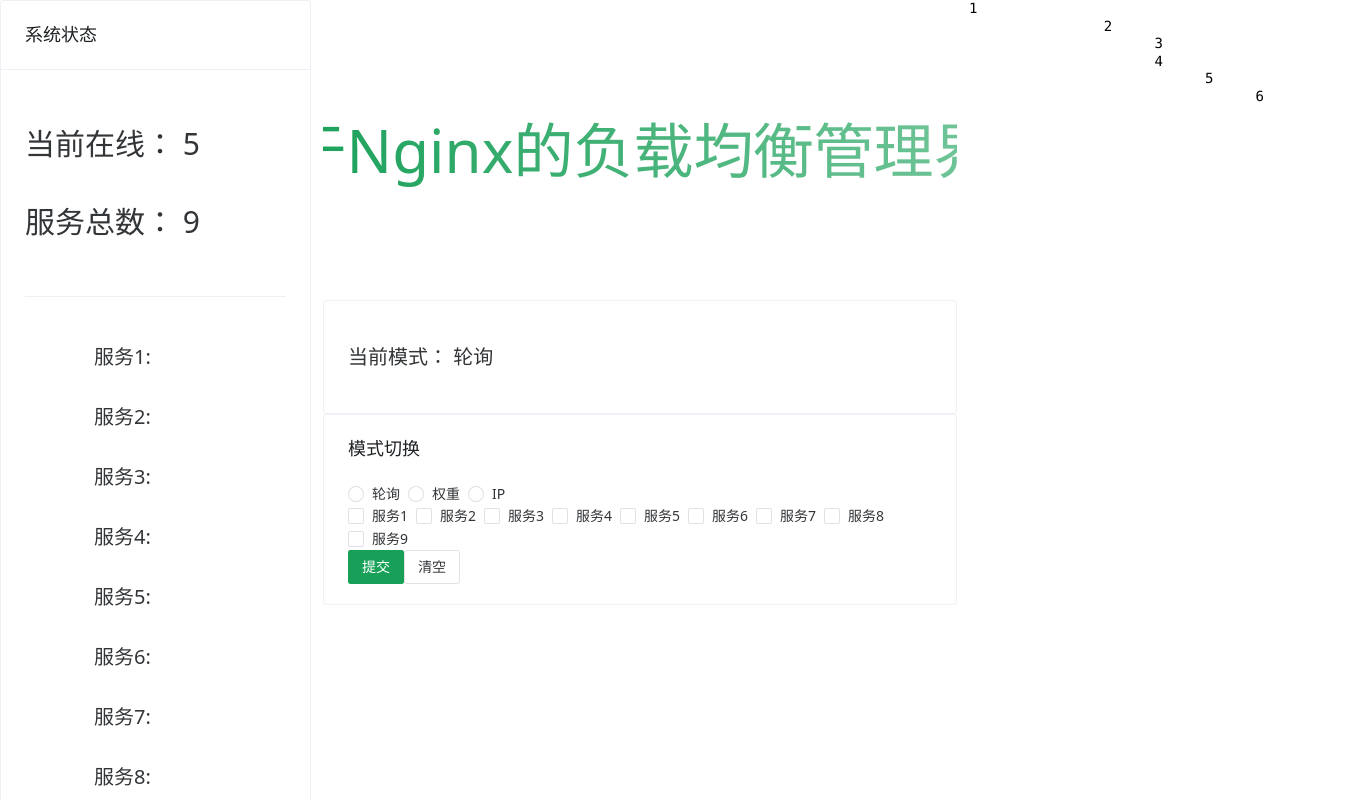
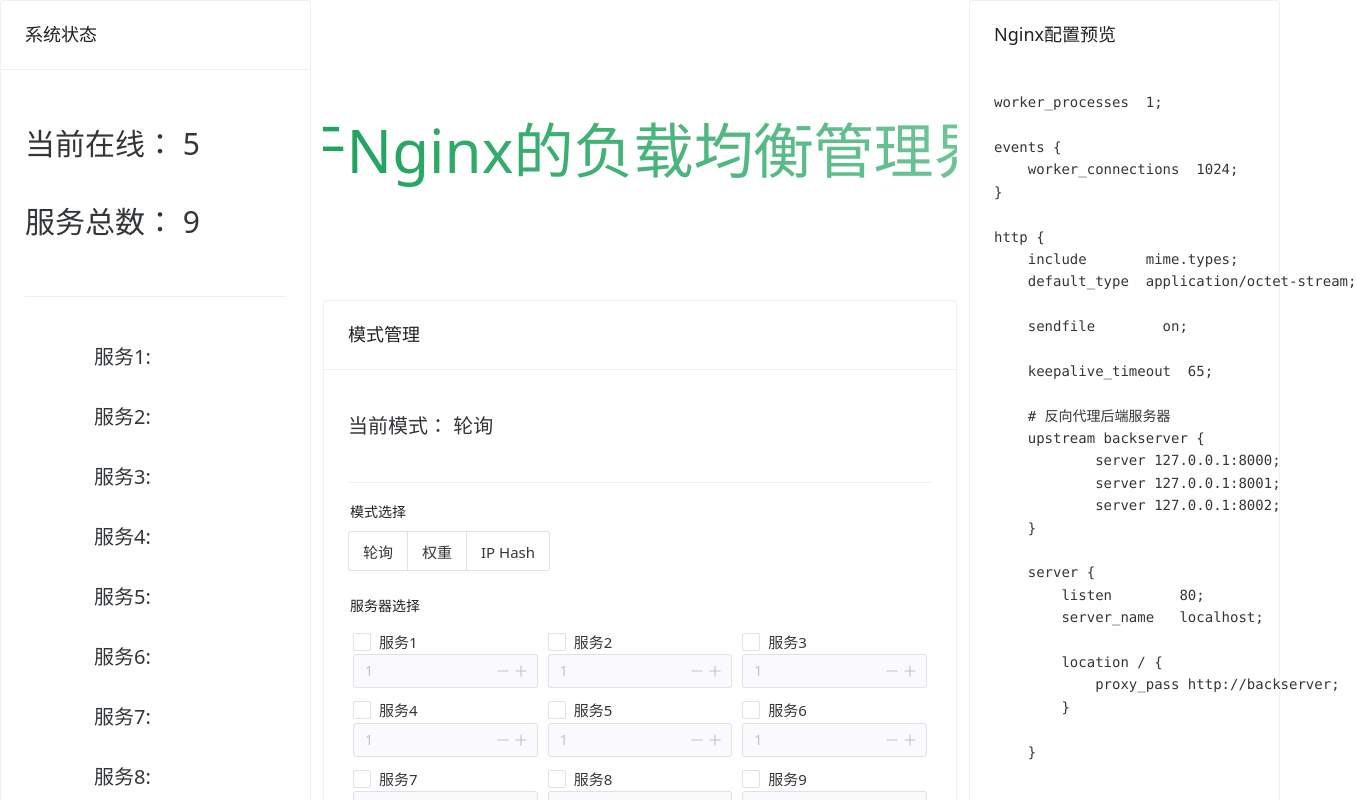
Before and after one commit to luoboQAQ/nginx-lb, a Vue app: page / in a window 1280 px wide. Shown: the top 800 px of the page, 1356 px wide, since content can reach past the window. Built offline with nearby package versions, Linux system fonts and the light colour scheme; some icons are missing.

Commit message:
组件化

```diff
--- /dev/null
+++ b/src/components/ModelControl.vue
@@ -0,0 +1,46 @@
+<script setup>
+import { ref } from 'vue'
+
+defineProps(['mode', 'servers'])
+defineEmits(['update:mode', 'update:servers'])
+
+const tableMode = ref(null)
+const serversMode = ref(null)
+const weightMode = ref([1, 1, 1, 1, 1, 1, 1, 1, 1])
+
+</script>
+
+<template>
+    <n-card title="模式管理" :segmented="{ content: true, footer: 'soft' }">
+        <p style="font-size: 20px;">
+            当前模式： {{ mode }}
+        </p>
+        <template #footer>
+            <n-form-item label="模式选择" size="large">
+                <n-radio-group v-model:value="tableMode">
+                    <n-radio-button value="轮询">轮询</n-radio-button>
+                    <n-radio-button value="权重">权重</n-radio-button>
+                    <n-radio-button value="IP Hash">IP Hash</n-radio-button>
+                </n-radio-group>
+            </n-form-item>
+            <n-form-item label="服务器选择" size="large">
+                <n-checkbox-group v-model:value="serversMode" style="display: flex; flex-wrap: wrap;">
+                    <div v-for="(server, index) in servers" :key="server.name" style="max-width: calc(100% / 3 - 10px); margin: 5px;">
+                        <n-checkbox :label="server.name" :value="server.name">
+                            {{ server.name }}
+                        </n-checkbox>
+                        <n-input-number :min="1" :max="10" placeholder="请输入权重" :disabled="tableMode !== '权重'"
+                            v-model:value="weightMode[index]" />
+                    </div>
+                </n-checkbox-group>
+            </n-form-item>
+            <div style="display: flex;">
+                <n-button type="info" style="margin-right: auto;">载入当前配置</n-button>
+                <n-button type="primary">提交</n-button>&nbsp;&nbsp;&nbsp;&nbsp;
+                <n-button>清空</n-button>
+            </div>
+        </template>
+    </n-card>
+</template>
+
+<style scoped></style>
--- /dev/null
+++ b/src/components/ServerInfo.vue
@@ -0,0 +1,35 @@
+<script setup>
+import { computed } from 'vue'
+import { CloudCheckmark16Regular, CloudDismiss16Regular } from '@vicons/fluent'
+
+const myServers = defineProps(['servers'])
+
+const onlineNum = computed(() => myServers.servers.filter(server => server.online).length)
+</script>
+
+<template>
+    <n-card title="系统状态" :segmented="{ content: true, footer: 'soft' }">
+        <p class="status">当前在线： {{ onlineNum }}</p>
+        <p class="status">服务总数： {{ servers.length }}</p>
+        <template #footer>
+            <p v-for="server in servers" :key="server.name" class="detail">
+                {{ server.name }}: &nbsp;&nbsp;&nbsp;&nbsp;
+                <n-icon :component="server.online ? CloudCheckmark16Regular : CloudDismiss16Regular"
+                    :color="server.online ? '#18a058' : '#d03050'" size="40" />
+            </p>
+        </template>
+    </n-card>
+</template>
+
+<style scoped>
+.detail {
+  display: flex;
+  justify-content: center;
+  align-items: center;
+  font-size: 20px;
+}
+
+.status {
+  font-size: 30px;
+}
+</style>
--- /dev/null
+++ b/src/components/ShowCode.vue
@@ -0,0 +1,45 @@
+<script setup>
+import {ref} from 'vue'
+
+const nginxCode = ref(`
+worker_processes  1;
+
+events {
+    worker_connections  1024;
+}
+
+http {
+    include       mime.types;
+    default_type  application/octet-stream;
+
+    sendfile        on;
+
+    keepalive_timeout  65;
+
+    # 反向代理后端服务器
+    upstream backserver {
+            server 127.0.0.1:8000;
+            server 127.0.0.1:8001;
+            server 127.0.0.1:8002;
+    }
+
+    server {
+        listen        80;
+        server_name   localhost;
+
+        location / {
+            proxy_pass http://backserver;
+        }
+
+    }
+    `)
+</script>
+
+<template>
+    <n-card title="Nginx配置预览">
+        <n-code :code="nginxCode" language="nginx" />
+    </n-card>
+</template>
+
+<style scoped>
+</style>
--- a/src/layouts/MainLayout.vue
+++ b/src/layouts/MainLayout.vue
@@ -1,76 +1,40 @@
+<script setup>
+import { ref, computed } from 'vue'
+import ServerInfo from '@/components/ServerInfo.vue'
+import ModelControl from '@/components/ModelControl.vue'
+import ShowCode from '@/components/ShowCode.vue';
+
+const servers = ref([
+  { name: '服务1', online: true, weight: 1 },
+  { name: '服务2', online: true, weight: 1 },
+  { name: '服务3', online: true, weight: 1 },
+  { name: '服务4', online: false, weight: 1 },
+  { name: '服务5', online: false, weight: 1 },
+  { name: '服务6', online: false, weight: 1 },
+  { name: '服务7', online: true, weight: 1 },
+  { name: '服务8', online: false, weight: 1 },
+  { name: '服务9', online: true, weight: 1 }])
+
+const mode = ref('轮询')
+
+</script>
+
 <template>
   <n-grid x-gap="12">
     <n-gi span="6">
-      <n-card title="系统状态" :segmented="{ content: true, footer: 'soft' }">
-        <p class="status">当前在线： {{ onlineNum }}</p>
-        <p class="status">服务总数： {{ servers.length }}</p>
-        <template #footer>
-          <p v-for="server in servers" :key="server.name" class="detail">
-            {{ server.name }}: &nbsp;&nbsp;&nbsp;&nbsp;
-            <n-icon :component="server.online ? CloudCheckmark16Regular : CloudDismiss16Regular"
-              :color="server.online ? '#18a058' : '#d03050'" size="40" />
-          </p>
-        </template>
-      </n-card>
+      <ServerInfo :servers="servers" />
     </n-gi>
     <n-gi span="12">
       <n-gradient-text :size="60" type="success" class="title">
         基于Nginx的负载均衡管理界面
       </n-gradient-text>
-      <n-card>
-        <p style="font-size: 20px;">
-          当前模式： {{ mode }}
-        </p>
-      </n-card>
-      <n-card title="模式切换">
-        <n-radio-group v-model="mode">
-          <n-radio label="轮询">轮询</n-radio>
-          <n-radio label="权重">权重</n-radio>
-          <n-radio label="IP">IP</n-radio>
-        </n-radio-group>
-        <n-checkbox-group v-model="mode">
-          <n-checkbox v-for="server in servers" :key="server.name" :label="server.name">
-            {{ server.name }}
-            <n-input-number v-model="server.weight" :min="1" :max="10" />
-          </n-checkbox>
-        </n-checkbox-group>
-        <n-button type="primary">
-          提交
-        </n-button>
-        <n-button>清空</n-button>
-      </n-card>
+      <ModelControl v-model:servers="servers" v-model:mode="mode" />
     </n-gi>
     <n-gi span="6">
-      <n-log :log="`1
-                2
-                      3
-                      4
-                            5
-                                  6`" />
+      <ShowCode />
     </n-gi>
   </n-grid>
 </template>
-
-<script setup>
-import { ref, computed } from 'vue'
-import { CloudCheckmark16Regular, CloudDismiss16Regular } from '@vicons/fluent'
-
-const servers = ref([
-  { name: '服务1', online: true },
-  { name: '服务2', online: true },
-  { name: '服务3', online: true },
-  { name: '服务4', online: false },
-  { name: '服务5', online: false },
-  { name: '服务6', online: false },
-  { name: '服务7', online: true },
-  { name: '服务8', online: false },
-  { name: '服务9', online: true }])
-
-const mode = ref('轮询')
-
-const onlineNum = computed(() => servers.value.filter(server => server.online).length)
-
-</script>
 
 <style scoped>
 .title {
@@ -79,15 +43,4 @@ const onlineNum = computed(() => servers.value.filter(server => server.online).l
   align-items: center;
   height: 300px;
 }
-
-.detail {
-  display: flex;
-  justify-content: center;
-  align-items: center;
-  font-size: 20px;
-}
-
-.status {
-  font-size: 30px;
-}
 </style>
```
